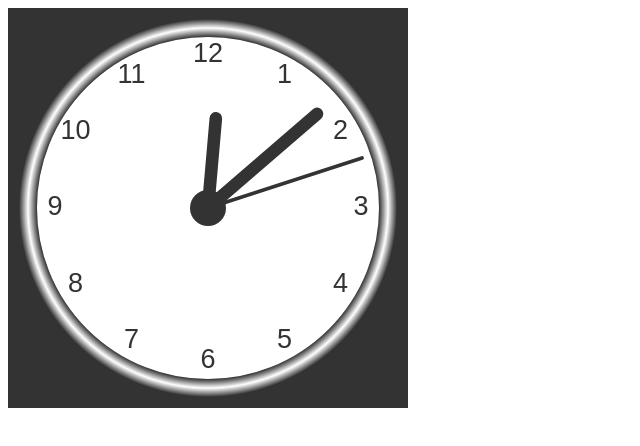
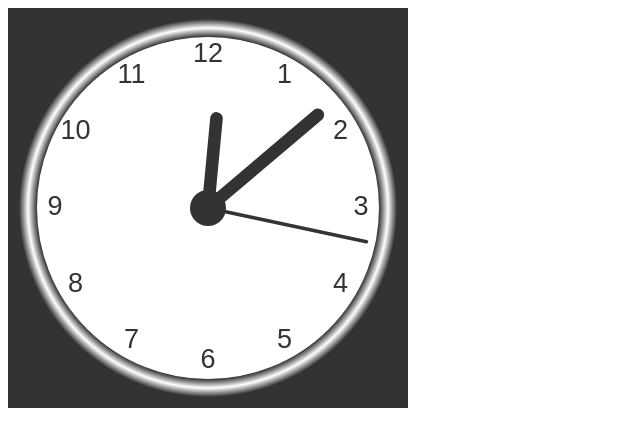
Before and after one commit to Luanftg/canvas-clock, a plain HTML site: page index.html in a window 1280 px wide. Shown: the whole page, without its empty margins (0-640 px from the left). Drawn offline with Linux system fonts and the light colour scheme.

Commit message:
start clock

```diff
--- a/index.html
+++ b/index.html
@@ -17,7 +17,7 @@
         var radius = canvas.height / 2;
         ctx.translate(radius, radius);
         radius = radius * 0.90;
-        drawClock();
+        setInterval(drawClock, 1000);
 
 
         function drawClock() {
```
